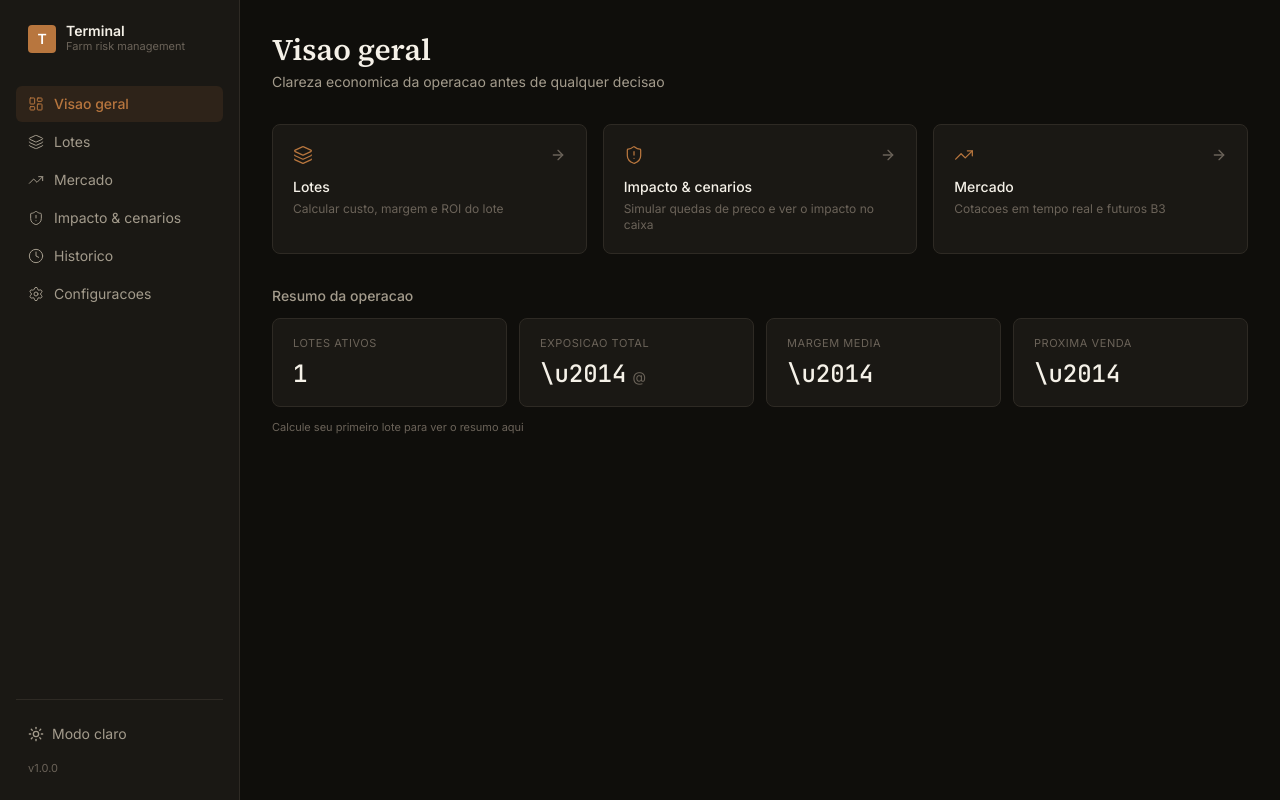
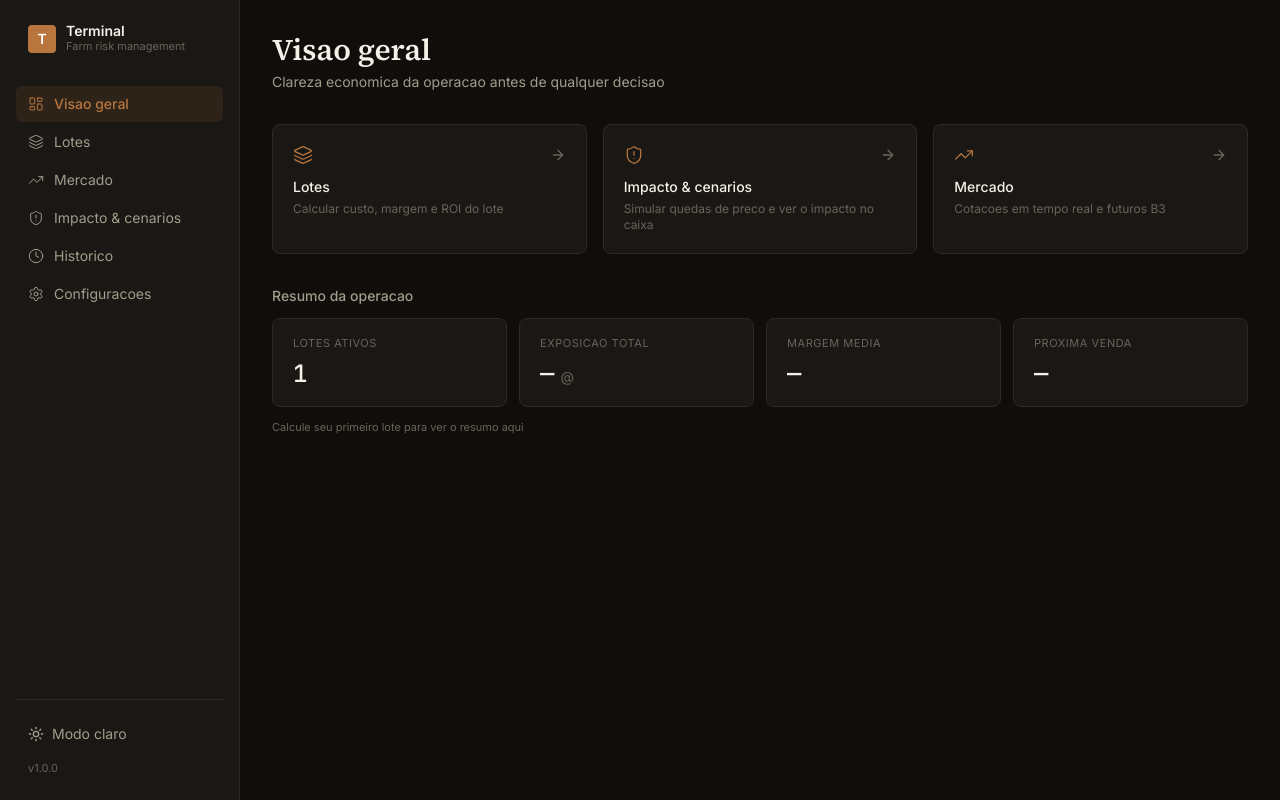
Before and after one commit to gbdossantos/Projeto-Terminal-, a Next.js app in the folder frontend/: page / in a window 1280 px wide. Built offline with nearby package versions, Linux system fonts and the light colour scheme; no server answers.

Commit message:
fix: replace unicode escapes with literal em-dash characters

```diff
--- a/frontend/app/lotes/page.tsx
+++ b/frontend/app/lotes/page.tsx
@@ -174,7 +174,7 @@ export default function LotesPage() {
                 ? "Margem apertada"
                 : "Margem saudavel"
             }
-            detalhe={`Margem de ${fmtPct(r.margem_percentual)} \u2014 spread de ${fmtBRL(form.preco_venda - r.break_even_price)}/@ sobre o break-even`}
+            detalhe={`Margem de ${fmtPct(r.margem_percentual)} — spread de ${fmtBRL(form.preco_venda - r.break_even_price)}/@ sobre o break-even`}
           />
 
           {/* Cotacoes */}
--- a/frontend/app/page.tsx
+++ b/frontend/app/page.tsx
@@ -89,9 +89,9 @@ export default function HomePage() {
         <h2 className="text-sm font-medium text-t-secondary mb-3">Resumo da operacao</h2>
         <div className="grid grid-cols-2 md:grid-cols-4 gap-3">
           <MetricCard label="Lotes ativos" value="1" />
-          <MetricCard label="Exposicao total" value="\u2014" unit="@" />
-          <MetricCard label="Margem media" value="\u2014" />
-          <MetricCard label="Proxima venda" value="\u2014" />
+          <MetricCard label="Exposicao total" value="—" unit="@" />
+          <MetricCard label="Margem media" value="—" />
+          <MetricCard label="Proxima venda" value="—" />
         </div>
         <p className="text-[11px] text-t-tertiary mt-3">
           Calcule seu primeiro lote para ver o resumo aqui
--- a/frontend/components/metrics/PainelMercado.tsx
+++ b/frontend/components/metrics/PainelMercado.tsx
@@ -19,25 +19,25 @@ export function PainelMercado({ cotacoes, breakEven }: Props) {
       <div className="grid grid-cols-2 md:grid-cols-4 gap-3">
         <MetricCard
           label="Arroba CEPEA/SP"
-          value={cotacoes.arroba_boi_gordo?.toFixed(2) ?? "\u2014"}
+          value={cotacoes.arroba_boi_gordo?.toFixed(2) ?? "—"}
           unit="/@"
           delta={breakEven ? `BE: R$ ${breakEven.toFixed(0)}/@` : undefined}
           compact
         />
         <MetricCard
           label="Dolar PTAX"
-          value={cotacoes.dolar_ptax?.toFixed(2) ?? "\u2014"}
+          value={cotacoes.dolar_ptax?.toFixed(2) ?? "—"}
           compact
         />
         <MetricCard
           label="Milho ESALQ"
-          value={cotacoes.milho_esalq?.toFixed(2) ?? "\u2014"}
+          value={cotacoes.milho_esalq?.toFixed(2) ?? "—"}
           unit="/sc"
           compact
         />
         <MetricCard
           label="CDI"
-          value={cotacoes.cdi_anual ? `${(cotacoes.cdi_anual * 100).toFixed(2)}%` : "\u2014"}
+          value={cotacoes.cdi_anual ? `${(cotacoes.cdi_anual * 100).toFixed(2)}%` : "—"}
           unit="a.a."
           compact
         />
```
Also changed, not shown: 1 other file (tests, documents, lock files or other folders).
